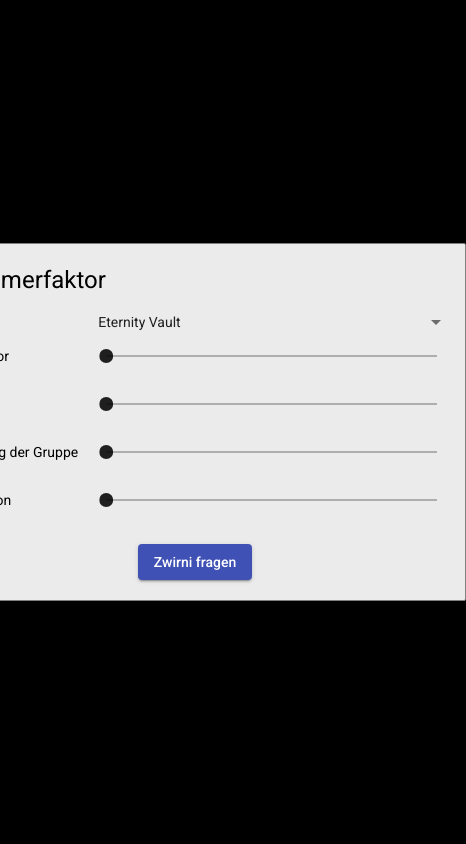
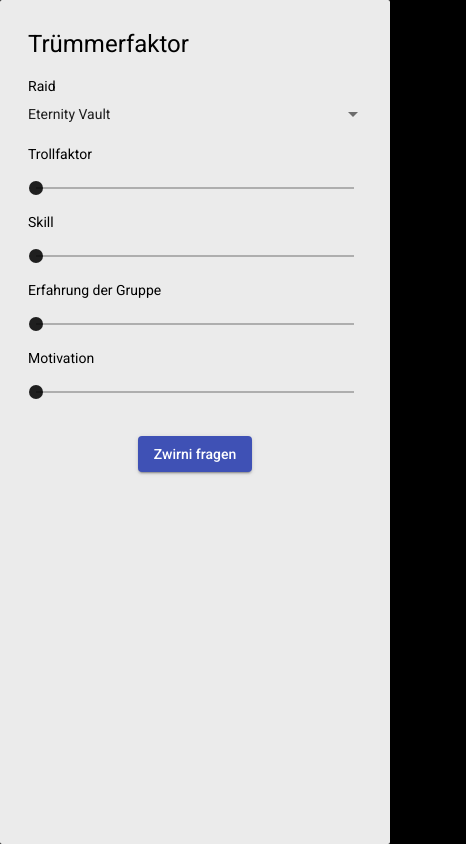
Before and after one commit to timperator/truemmer, an Angular app: page / in a window 390 px wide. Shown: the whole page, 466 px wide, since content can reach past the window. Built offline with nearby package versions, Linux system fonts and the light colour scheme.

Commit message:
Make page responsive

```diff
--- a/src/app/app.component.scss
+++ b/src/app/app.component.scss
@@ -1,25 +1,67 @@
+@media (max-width:960px) and (orientation: landscape) {
+	.container {
+		width: auto;
+		height: auto;
+		border: none;
+		position: unset;
+		transform: unset;
+
+		.truemmer-values {
+			grid-template-columns: max-content auto;
+		}
+	}
+}
+
+@media (max-width:960px) and (orientation:portrait) {
+	.container {
+		width: auto;
+		height: calc(100% - 4em);
+		border: none;
+		position: unset;
+		transform: unset;
+
+		.truemmer-values {
+			grid-template-columns: unset;
+		}
+	}
+}
+
+@media (min-width:961px) {
+	.container {
+		width: 500px;
+		height: unset;
+		border: 1px solid grey;
+		position: absolute;
+		transform: translate(-50%, -50%);
+
+		.truemmer-values {
+			grid-template-columns: max-content auto;
+		}
+	}
+}
+
 .container {
     background: rgb(235, 235, 235);
-        width: 500px;
-        border: 1px solid grey;
     border-radius: 2px;
-        padding: 20px;
+    padding: 2em;
     margin: auto;
-        position: absolute;
-        transform: translate(-50%, -50%);
     top: 50%;
     left: 50%;
 
-
     .truemmer-values {
         display: grid;
-            grid-template-columns: max-content auto;
         margin-bottom: 20px;
 
         label {
             margin-top: auto;
             margin-bottom: auto;
             margin-right: 20px;
+        }
+
+		mat-select {
+			height: 32px;
+			padding: 8px 0;
+			width: inherit;
 		}
     }
 
@@ -28,4 +70,5 @@
         margin-left: auto;
         margin-right: auto;
     }
+
 }
--- a/src/styles.scss
+++ b/src/styles.scss
@@ -7,3 +7,14 @@ body {
     height: 100%;
     margin: 0;
 }
+
+@media (max-width:960px) and (orientation: landscape) {
+    body {
+        background: white;
+    }
+}
+
+app-root {
+	display: block;
+	height: 100%;
+}
```
Lines whose indentation alone changed are shown as unchanged.
